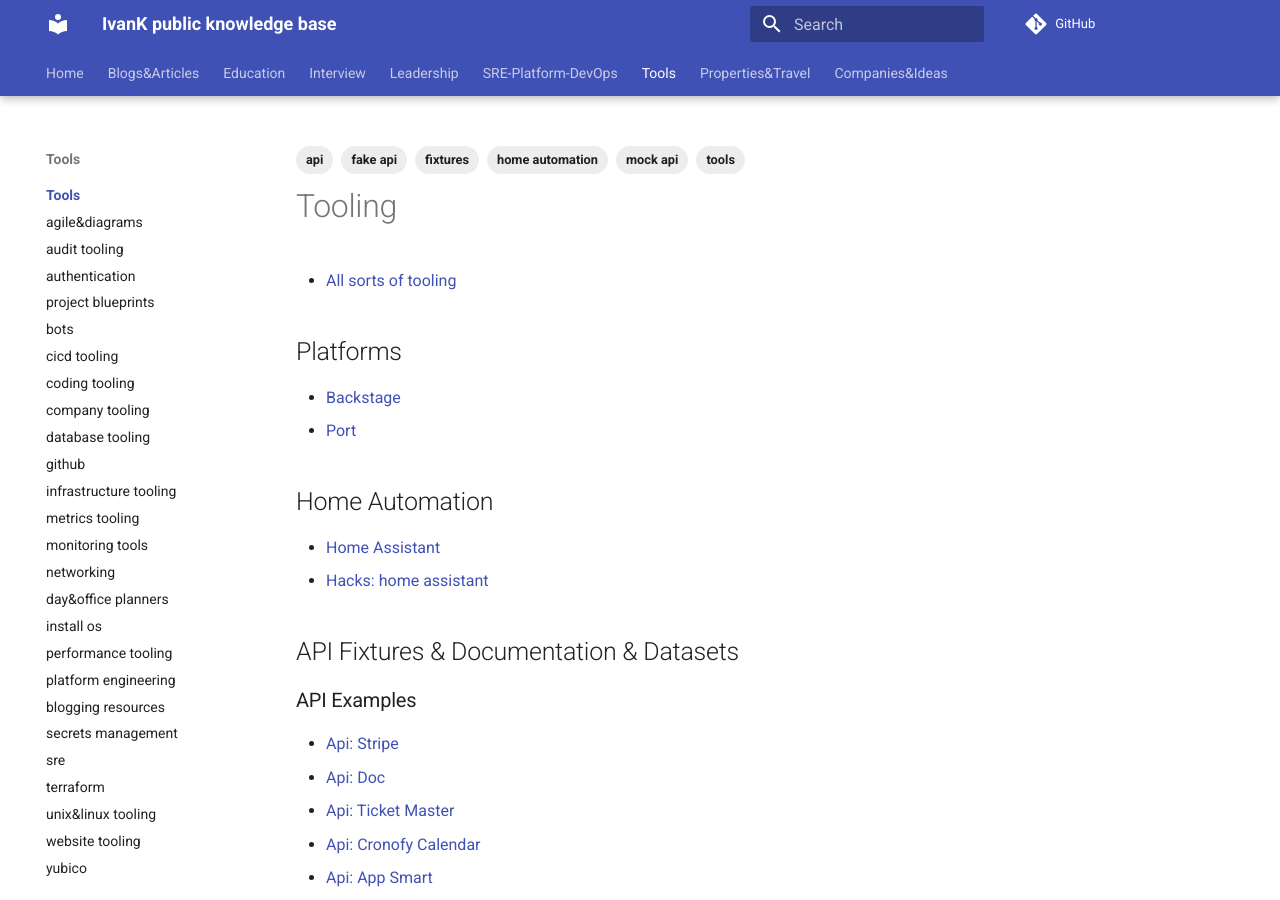
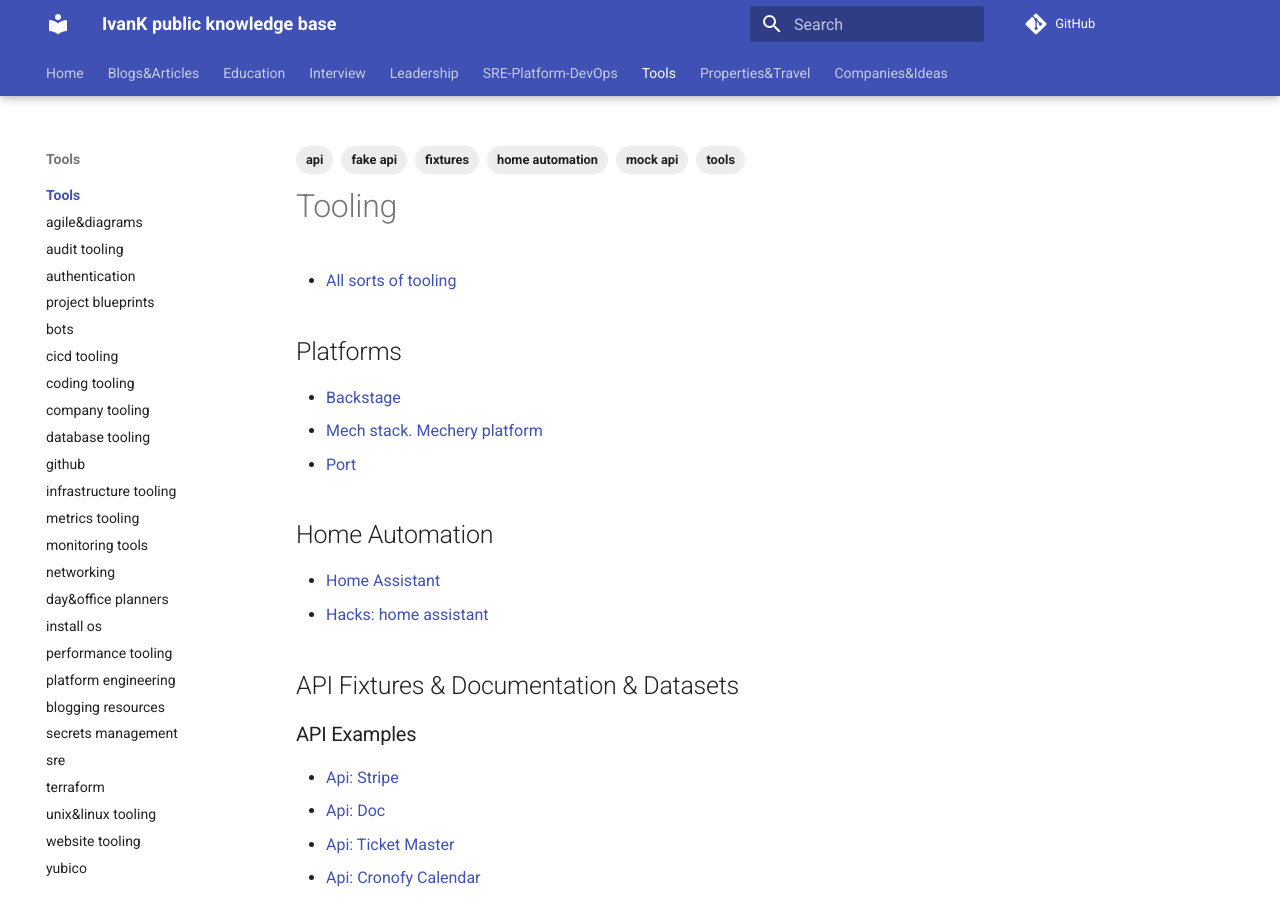
Before and after one commit to ivankatliarchuk/knowledge-base, an MkDocs documentation site: the page built from docs/tools/index.md, in a window 1280 px wide and 900 px high. Built offline with MkDocs 1.6.1 and Material for MkDocs 9.7.7, drawn with Linux system fonts in a browser that asks for light colours; comment, search, counter and statistics services are not loaded.

Commit message:
update tooling for platform
Signed-off-by: ivan katliarchuk <ivan.katliarchuk@gmail.com>

```diff
--- a/docs/tools/index.md
+++ b/docs/tools/index.md
@@ -11,6 +11,7 @@
 ## Platforms
 
 - [Backstage](https://backstage.io/)
+- [Mech stack. Mechery platform](https://docs.meshery.io/)
 - [Port](https://www.getport.io/)
 
 ## Home Automation
```
